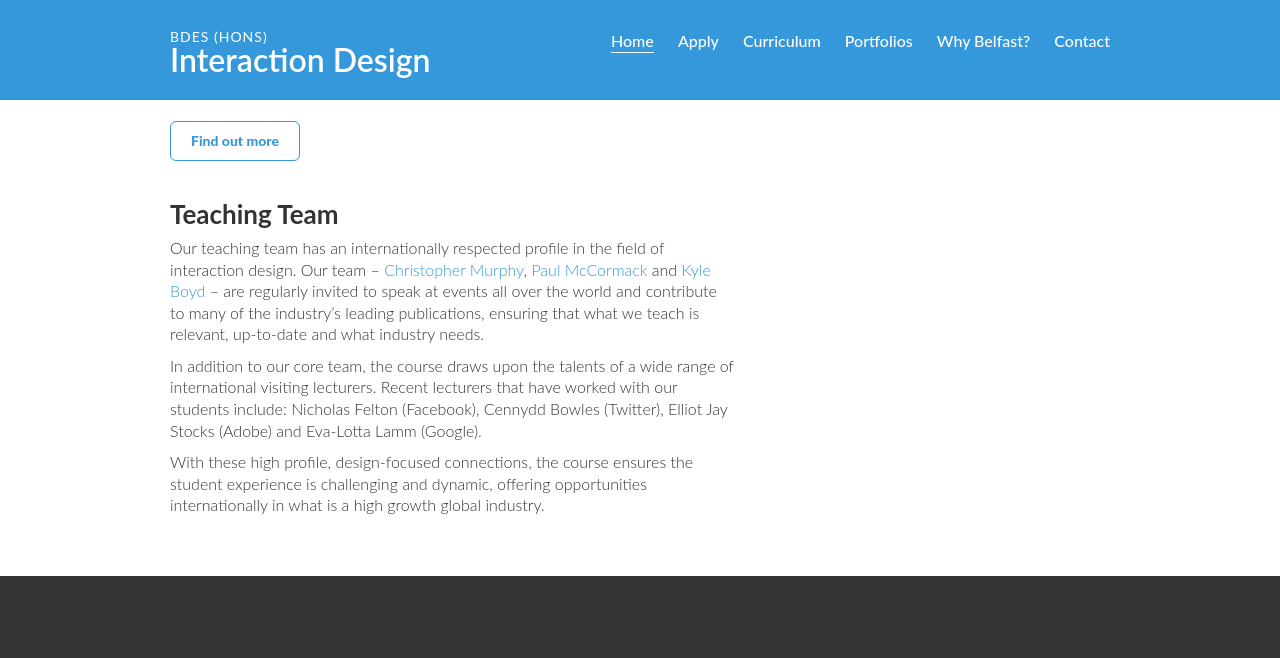
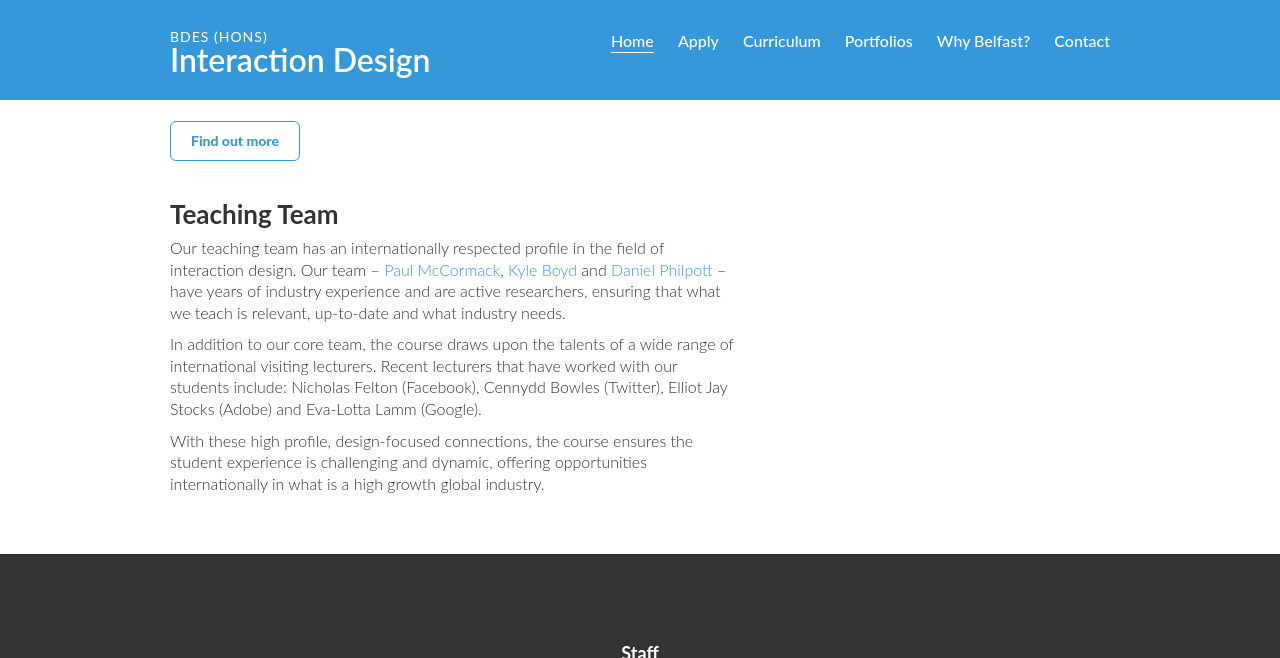
Before and after one commit to ixdbelfast/ixdbelfast.github.io, a Jekyll site: the page built from index.html, in a window 1280 px wide and 900 px high, scrolled down 935 px, cut to the strip 0-658 px from the top of the window. Built offline with Jekyll 4.4.1, drawn with Linux system fonts in a browser that asks for light colours.

Commit message:
updated contact details

```diff
--- a/_config.yml
+++ b/_config.yml
@@ -15,7 +15,7 @@
     avatar: https://avatars3.githubusercontent.com/u/6138096?s=400
     position: Lecturer
     email: p.mccormack@ulster.ac.uk
-    web: http://pixelpaper.github.io
+    web: http://eleventhirty.co
     twitter: https://twitter.com/eleventhirty
   kyle:
     name: Dr Kyle Boyd
--- a/index.html
+++ b/index.html
@@ -20,7 +20,7 @@
   <a class="button" href="/apply/">Find out more</a>
 
   <h2>Teaching Team</h2>
-    <p>Our teaching team has an internationally respected profile in the field of interaction design. Our team – <a href="https://twitter.com/fehler">Christopher Murphy</a>, <a href="https://twitter.com/ElevenThirty">Paul McCormack</a> and <a href="https://twitter.com/https://twitter.com/kylbyd">Kyle Boyd</a> – are regularly invited to speak at events all over the world and contribute to many of the industry’s leading publications, ensuring that what we teach is relevant, up-to-date and what industry needs.</p>
+    <p>Our teaching team has an internationally respected profile in the field of interaction design. Our team – <a href="https://twitter.com/ElevenThirty" target="_blank">Paul McCormack</a>, <a href="https://twitter.com/https://twitter.com/kylbyd" target="_blank">Kyle Boyd</a> and <a href="https://twitter.com/danielphilpott" target="_blank">Daniel Philpott</a> – have years of industry experience and are active researchers, ensuring that what we teach is relevant, up-to-date and what industry needs.</p>
 
 	<p>In addition to our core team, the course draws upon the talents of a wide range of international visiting lecturers. Recent lecturers that have worked with our students include: Nicholas Felton (Facebook), Cennydd Bowles (Twitter), Elliot Jay Stocks (Adobe) and Eva-Lotta Lamm (Google).</p>
 
```
